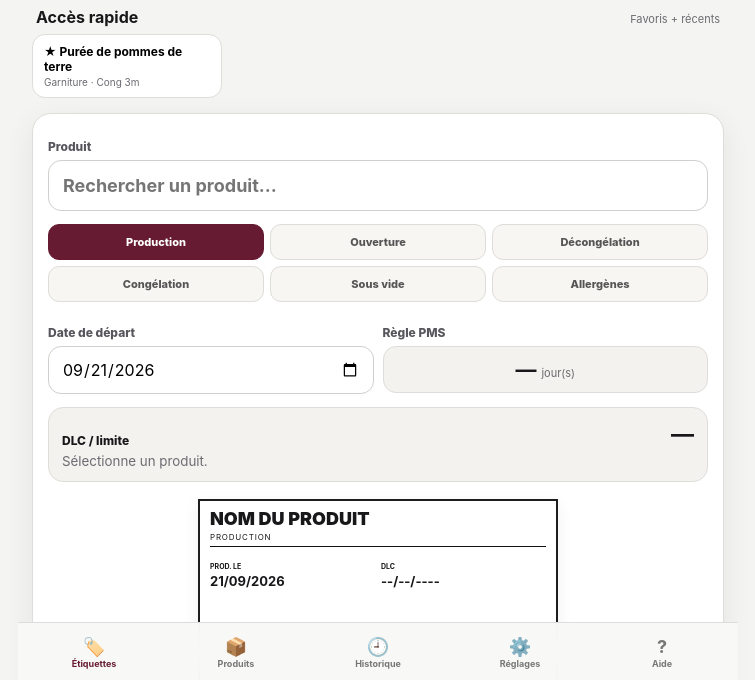
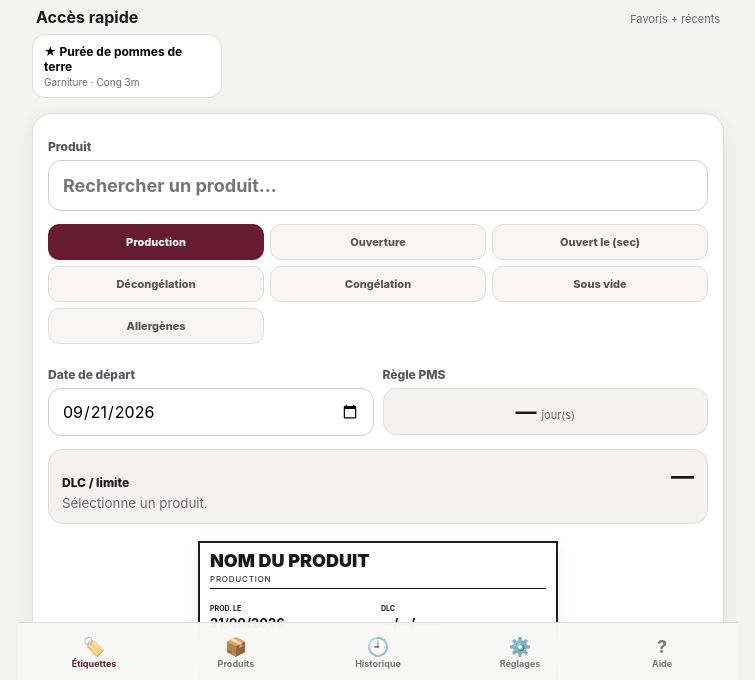
Before and after one commit to davidtranchaud79-svg/ETIQUETTE-LORRAINE, a plain HTML site: page index.html in a window 1280 px wide. Shown: the part 118-798 px from the top of the page, without its empty margins (262-1017 px from the left). Drawn offline with Linux system fonts and the light colour scheme.

Commit message:
feat: expose dry opening label mode

```diff
--- a/index.html
+++ b/index.html
@@ -38,6 +38,7 @@
         <div class="mode-tabs" id="modeTabs">
           <button data-mode="production" class="active">Production</button>
           <button data-mode="opening">Ouverture</button>
+          <button data-mode="dryOpening">Ouvert le (sec)</button>
           <button data-mode="defrost">Décongélation</button>
           <button data-mode="freeze">Congélation</button>
           <button data-mode="vacuum">Sous vide</button>
```
